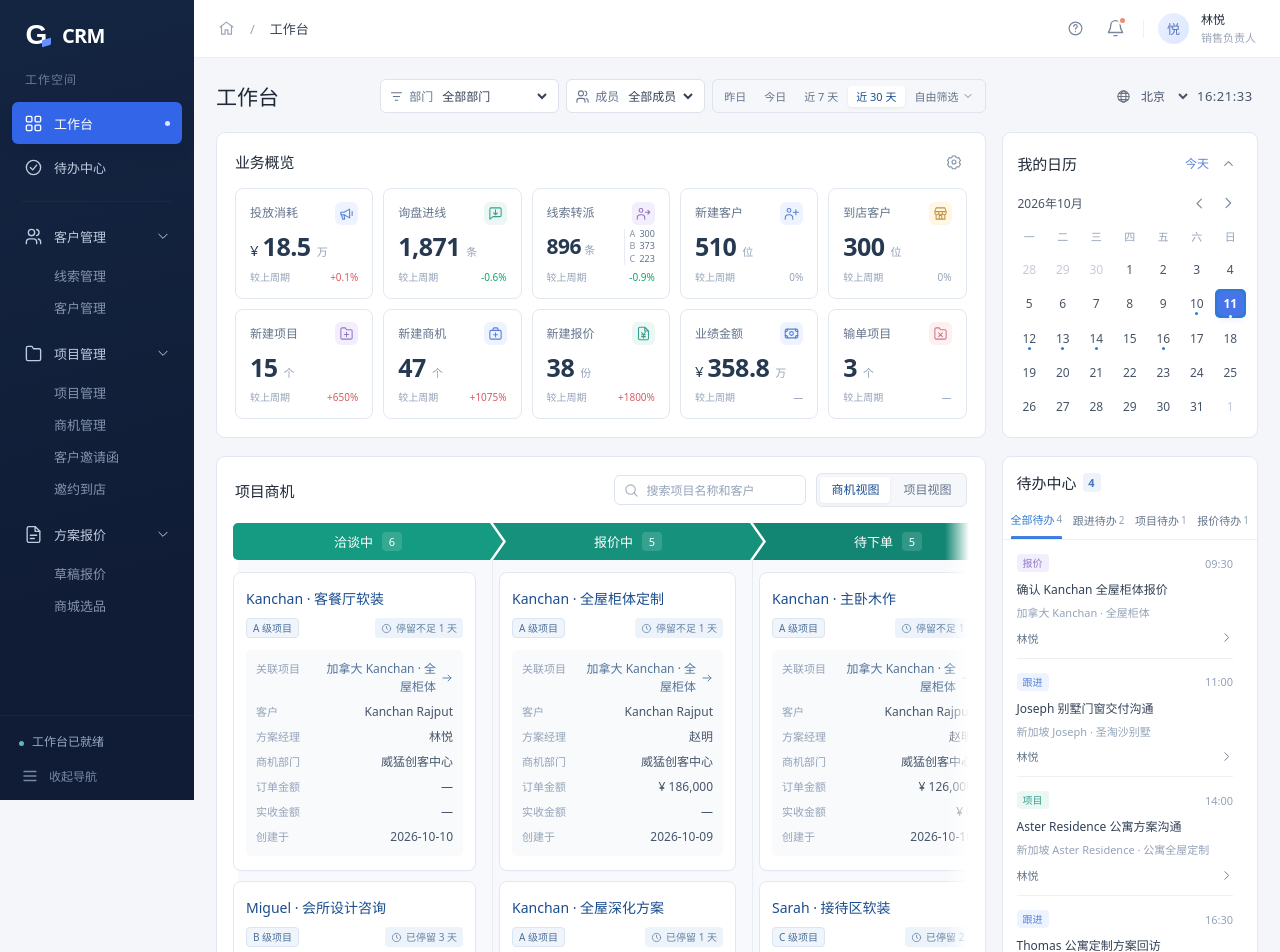
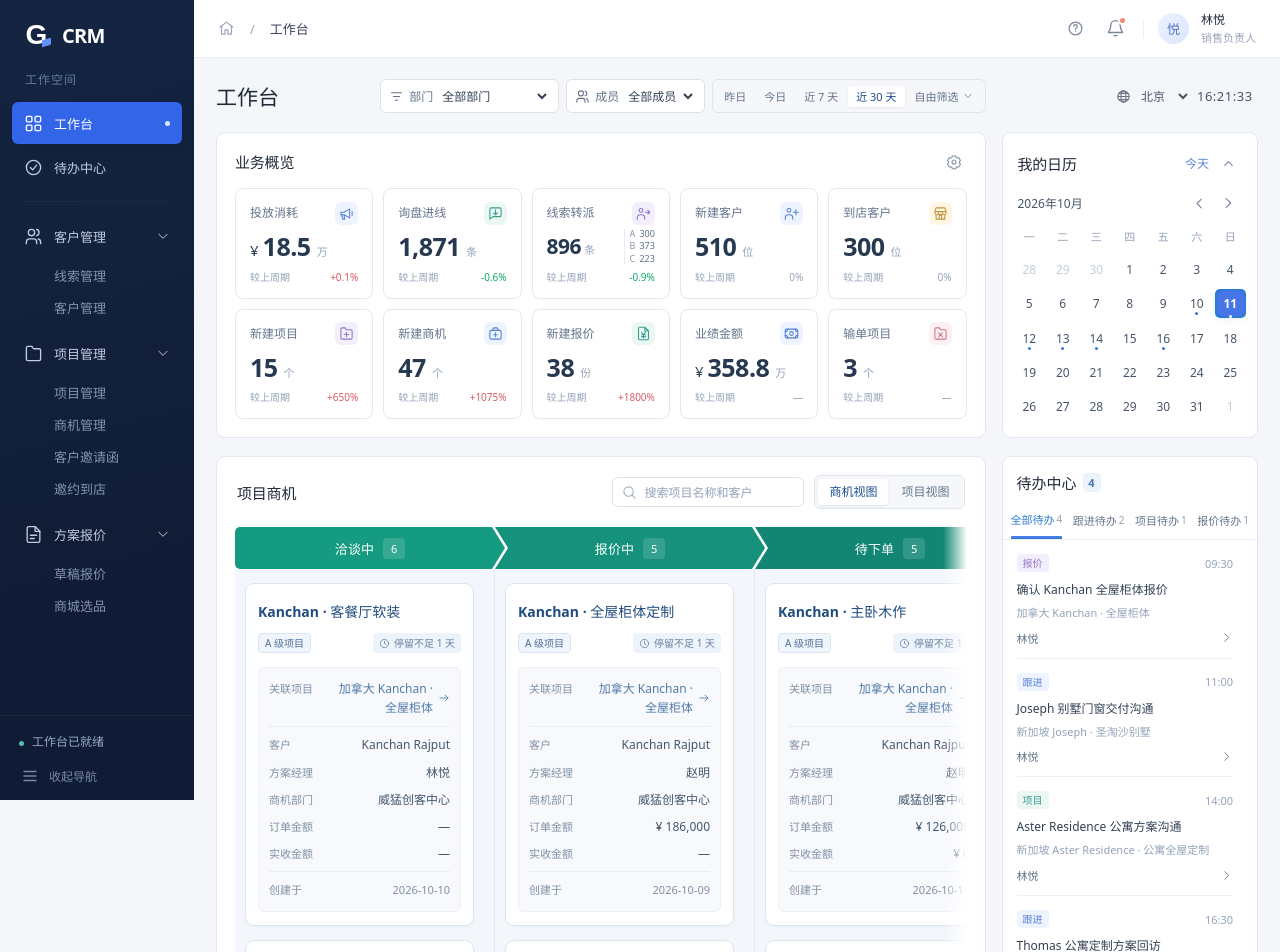
Before and after one commit to Bananaco123/george-crm, a React (Vite) app: page / in a window 1280 px wide. Shown: the top 952 px of the page. Built offline with nearby package versions, Linux system fonts and the light colour scheme.

Commit message:
独立优化项目商机看板层次与高度

```diff
--- /dev/null
+++ b/src/board-polish.css
@@ -0,0 +1,185 @@
+/* 看板视觉层：独立于业务逻辑，移除此文件的导入即可恢复原有样式。 */
+.board-panel .board-heading {
+  padding: 18px 20px;
+}
+
+.board-panel .pipeline-viewport {
+  margin-inline: 18px;
+}
+
+.board-panel .pipeline-step {
+  height: 42px;
+  font-weight: 600;
+  letter-spacing: .1px;
+}
+
+.board-panel .step-total {
+  min-width: 22px;
+  height: 21px;
+  font-variant-numeric: tabular-nums;
+}
+
+.board-panel .pipeline-cards {
+  gap: 14px;
+  padding: 14px 10px 16px;
+  min-height: 420px;
+  max-height: 675px;
+  background: #f3f6fa;
+  border-right-color: #e1e8f1;
+}
+
+.board-panel .pipeline-column:first-child .pipeline-cards,
+.board-panel .pipeline-column:last-child .pipeline-cards {
+  padding-inline: 10px;
+  background: #f3f6fa;
+}
+
+.board-panel .pipeline-column .pipeline-cards:empty {
+  background: transparent;
+  border-right-color: transparent;
+}
+
+.board-panel .business-card {
+  flex: none;
+  min-width: 0;
+  padding: 16px 12px 13px;
+  border: 1px solid #dce5ef;
+  border-radius: 9px;
+  background: #fff;
+  box-shadow: 0 2px 4px #16355506;
+  transition: border-color .15s ease, box-shadow .15s ease;
+}
+
+.board-panel .business-card:hover {
+  border-color: #aac3df;
+  box-shadow: 0 3px 10px #1635550b;
+}
+
+.board-panel .business-card.highlighted {
+  border-color: #2e7bd6;
+  box-shadow: 0 0 0 2px #2e7bd61c;
+}
+
+.board-panel .business-card .record-name {
+  color: #214c7e;
+  font-size: 14px;
+  font-weight: 600;
+  line-height: 1.65;
+  overflow-wrap: anywhere;
+}
+
+.board-panel .business-card .record-name:hover {
+  color: #2e7bd6;
+}
+
+.board-panel .record-tags {
+  gap: 7px;
+  row-gap: 6px;
+  margin-top: 10px;
+}
+
+.board-panel .record-fields {
+  gap: 8px;
+  margin-top: 14px;
+  padding: 11px 10px;
+  border: 1px solid #edf1f6;
+  border-radius: 6px;
+  background: #f7f9fc;
+}
+
+.board-panel .record-field {
+  grid-template-columns: 54px minmax(0, 1fr);
+  gap: 8px;
+  line-height: 1.6;
+}
+
+.board-panel .record-field dt {
+  color: #8190a5;
+  font-size: 11px;
+}
+
+.board-panel .record-field dd {
+  color: #45576d;
+  font-size: 12px;
+  font-weight: 400;
+  overflow-wrap: anywhere;
+}
+
+.board-panel .record-field:has(.record-project-link) {
+  padding-bottom: 9px;
+  border-bottom: 1px solid #e7edf4;
+}
+
+.board-panel .record-project-link {
+  color: #527ba8;
+  line-height: 1.6;
+}
+
+.board-panel .record-project-link:hover {
+  color: #2e7bd6;
+}
+
+.board-panel .record-field:has(time) {
+  padding-top: 8px;
+  border-top: 1px solid #e7edf4;
+}
+
+.board-panel .record-field time {
+  color: #8190a5;
+  font-size: 11px;
+}
+
+.board-panel .business-card .expand-opps {
+  margin-top: 12px;
+  padding: 11px 1px 0;
+  color: #60768f;
+  border-top-color: #e8eef5;
+}
+
+.board-panel .business-card .expand-opps b {
+  display: inline-block;
+  min-width: 20px;
+  margin-left: 6px;
+  padding: 1px 5px;
+  border-radius: 4px;
+  background: #eef4fb;
+  color: #527ba8;
+  text-align: center;
+}
+
+.board-panel .project-children {
+  gap: 12px;
+  margin: 12px 0 0;
+  min-width: 0;
+}
+
+.board-panel .project-children .business-card {
+  flex: none;
+  padding: 12px 9px 10px;
+  border-color: #dce6f2;
+  background: #fff;
+  box-shadow: none;
+}
+
+.board-panel .project-children .business-card:hover {
+  border-color: #aac3df;
+}
+
+.board-panel .project-children .record-name {
+  font-size: 13px;
+}
+
+.board-panel .project-children .record-fields {
+  padding: 10px 8px;
+  margin-top: 12px;
+}
+
+.board-panel .project-children .record-field {
+  gap: 6px;
+}
+
+@media (min-width: 1650px) {
+  .board-panel .pipeline-cards {
+    max-height: 700px;
+  }
+}
--- a/src/main.jsx
+++ b/src/main.jsx
@@ -4,5 +4,6 @@ import App from './App.jsx';
 import './styles.css';
 import './workbench.css';
 import './workbench-features.css';
+import './board-polish.css';
 
 createRoot(document.getElementById('root')).render(<React.StrictMode><App /></React.StrictMode>);
```
